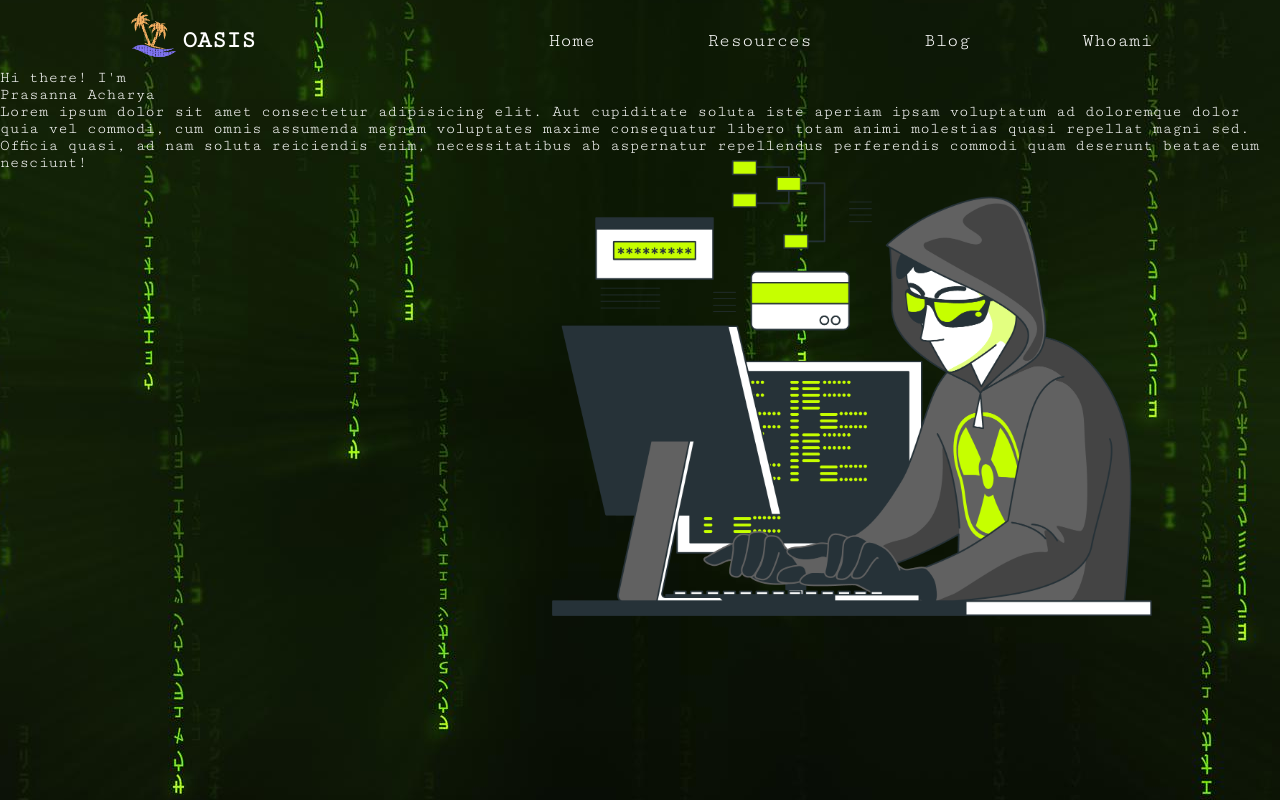
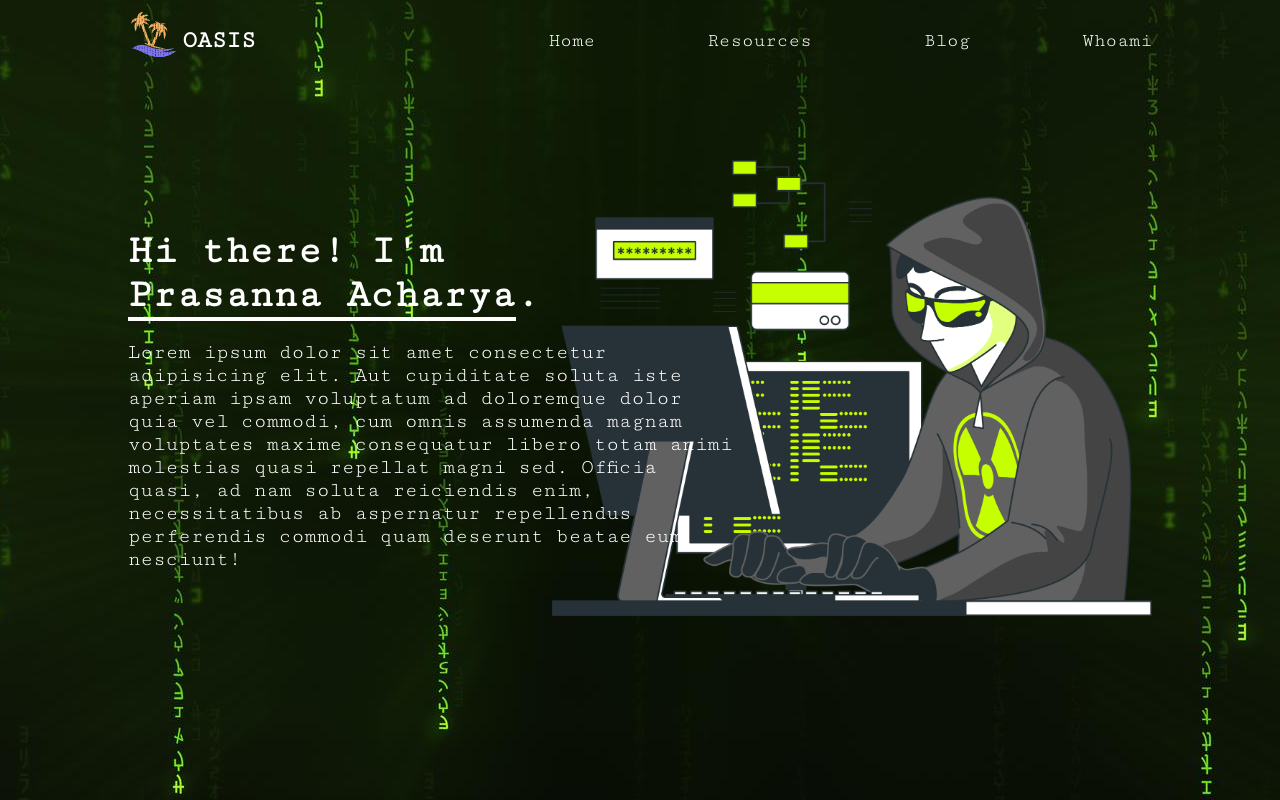
Before and after one commit to imprasanna/portfolio, a React (Vite) app in the folder portfolio/: page / in a window 1280 px wide. Built offline with nearby package versions, Linux system fonts and the light colour scheme.

Commit message:
Home page text styling maintained and some other stylings fixed

```diff
--- a/portfolio/src/components/home/bodyContent.jsx
+++ b/portfolio/src/components/home/bodyContent.jsx
@@ -7,8 +7,9 @@ function BodyContent() {
     <div className="container">
       <img className="illustration" src={illustration}></img>
       <div className="text-block">
+        <div className="text">
           <div className="text-main">
-          Hi there! I'm <br /> <strong>Prasanna Acharya</strong>
+            Hi there! I'm <br /> <span>.</span>
           </div>
           <div className="text-description">
             Lorem ipsum dolor sit amet consectetur adipisicing elit. Aut
@@ -21,6 +22,7 @@ function BodyContent() {
           </div>
         </div>
       </div>
+    </div>
   );
 }
 
--- a/portfolio/src/styles/bodyContent.scss
+++ b/portfolio/src/styles/bodyContent.scss
@@ -7,4 +7,30 @@
 
 .text-block {
     z-index: 1000;
+    width: 80%;
+    margin: 0 auto;
+
+    .text {
+        padding-top: 35rem;
+        width: 60%;
+
+        .text-main {
+            font-size: 2.5rem;
+            font-weight: 800;
+            margin-bottom: 1.5rem;
+            span {
+                font-weight: 800;
+
+                &::before {
+                    content: 'Prasanna Acharya';
+                    border-bottom: 4px solid white;
+                }
+            }
+        }
+
+        .text-description {
+            font-size: 1.3rem;
+            z-index: 10000;
+        }
+    }
 }
```
Lines whose indentation alone changed are shown as unchanged.
